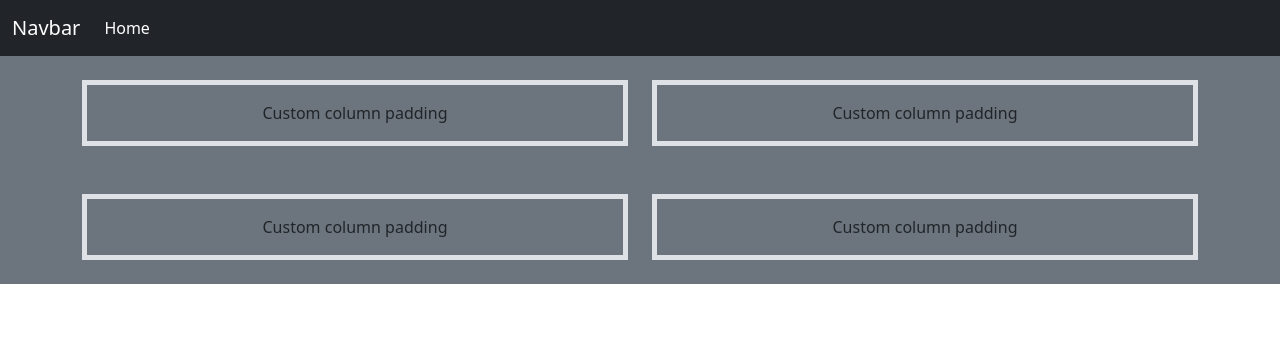
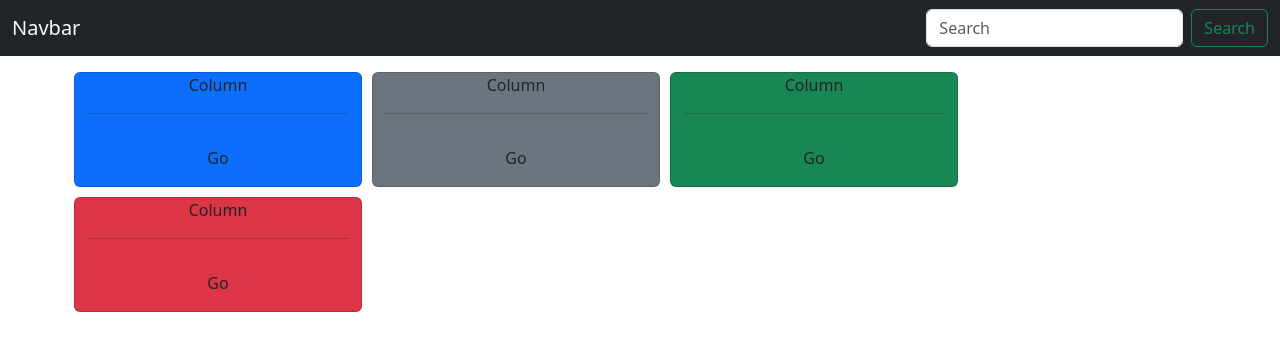
Before and after one commit to JadeBoudarel/try_bootstrap, a plain HTML site: page index.html in a window 1280 px wide. Drawn offline with nearby package versions, Linux system fonts and the light colour scheme.

Commit message:
add card

```diff
--- a/index.html
+++ b/index.html
@@ -4,51 +4,78 @@
     <meta charset="UTF-8">
     <title>try bootstrap</title>
     <link href="https://cdn.jsdelivr.net/npm/bootstrap@5.3.2/dist/css/bootstrap.min.css" rel="stylesheet" integrity="sha384-T3c6CoIi6uLrA9TneNEoa7RxnatzjcDSCmG1MXxSR1GAsXEV/Dwwykc2MPK8M2HN" crossorigin="anonymous">
-<script src="https://cdn.jsdelivr.net/npm/bootstrap@5.3.2/dist/js/bootstrap.bundle.min.js" integrity="sha384-C6RzsynM9kWDrMNeT87bh95OGNyZPhcTNXj1NW7RuBCsyN/o0jlpcV8Qyq46cDfL" crossorigin="anonymous"></script>
-<link rel="stylesheet" href="/style.css">
+    <link rel="stylesheet" href="/style.css">
+    <script src="https://code.jquery.com/jquery-3.3.1.slim.min.js" integrity="sha384-q8i/X+965DzO0rT7abK41JStQIAqVgRVzpbzo5smXKp4YfRvH+8abtTE1Pi6jizo" crossorigin="anonymous"></script>
+    <script src="https://cdn.jsdelivr.net/npm/popper.js@1.14.3/dist/umd/popper.min.js" integrity="sha384-ZMP7rVo3mIykV+2+9J3UJ46jBk0WLaUAdn689aCwoqbBJiSnjAK/l8WvCWPIPm49" crossorigin="anonymous"></script>
+    <script src="https://cdn.jsdelivr.net/npm/bootstrap@4.1.3/dist/js/bootstrap.min.js" integrity="sha384-ChfqqxuZUCnJSK3+MXmPNIyE6ZbWh2IMqE241rYiqJxyMiZ6OW/JmZQ5stwEULTy" crossorigin="anonymous"></script>
 </head>
 <body>
 
-    <nav class="navbar navbar-expand-lg navbar-dark bg-dark">
+    <nav class="navbar bg-dark">
         <div class="container-fluid">
-          <a class="navbar-brand" href="#">Navbar</a>
-          <button class="navbar-toggler" type="button" data-bs-toggle="collapse" data-bs-target="#navbarNavAltMarkup" aria-controls="navbarNavAltMarkup" aria-expanded="false" aria-label="Toggle navigation">
-            <span class="navbar-toggler-icon"></span>
-          </button>
-          <div class="collapse navbar-collapse" id="navbarNavAltMarkup">
-            <div class="navbar-nav">
-              <a class="nav-link active" aria-current="page" href="#">Home</a>
+          <a class="navbar-brand text-light">Navbar</a>
+          <form class="d-flex" role="search">
+            <input class="form-control me-2" type="search" placeholder="Search" aria-label="Search">
+            <button class="btn btn-outline-success" type="submit">Search</button>
+          </form>
+        </div>
+      </nav>
+
+
+
+
+
+        <div class="container text-center" style="padding: 1rem;">
+            <div class="row" style="gap:10px;">
+
+            <div class="card bg-primary" style="width: 18rem;">
+                <div class="col ">Column</div>
+                <hr>
+                  <div class="card-body">
+                     <a href="#" class="text-dark">Go </a>
+                  </div>
             </div>
-          </div>
+            <div class="card bg-secondary" style="width: 18rem;">
+                <div class="col">Column</div>
+                <hr>
+                  <div class="card-body">
+                     <a href="#" class="text-dark">Go </a>
+                  </div>
+            </div>
+            <div class="card bg-success" style="width: 18rem;">
+                <div class="col">Column</div>
+                <hr>
+                  <div class="card-body">
+                     <a href="#" class="text-dark">Go </a>
+                  </div>
+            </div>
+            <div class="card bg-danger" style="width: 18rem;">
+                <div class="col">Column</div>
+                <hr>
+                  <div class="card-body">
+                     <a href="#" class="text-dark">Go </a>
+                  </div>
+            </div>
+
+
         </div>
-    </nav>
-    <div class="bg-secondary">
-        <br>
 
-        <div class="container overflow-hidden text-center">
-            <div class="row gy-5">
-                <div class="col-6">
-                    <div class="p-3 border border-5">Custom column padding</div>
-                </div>
-                <div class="col-6">
-                    <div class="p-3 border border-5">Custom column padding</div>
-                </div>
-                <div class="col-6">
-                    <div class="p-3 border border-5">Custom column padding</div>
-                </div>
-                <div class="col-6">
-                    <div class="p-3 border border-5">Custom column padding</div>
-                </div>
-            </div>
+
         </div>
-        <br>
 
 
 
 
 
 
-    </div>
+
+
+
+
+
+
+
+
 
 
 
--- a/style.css
+++ b/style.css
@@ -0,0 +1 @@
+a{text-decoration: none;}
```
